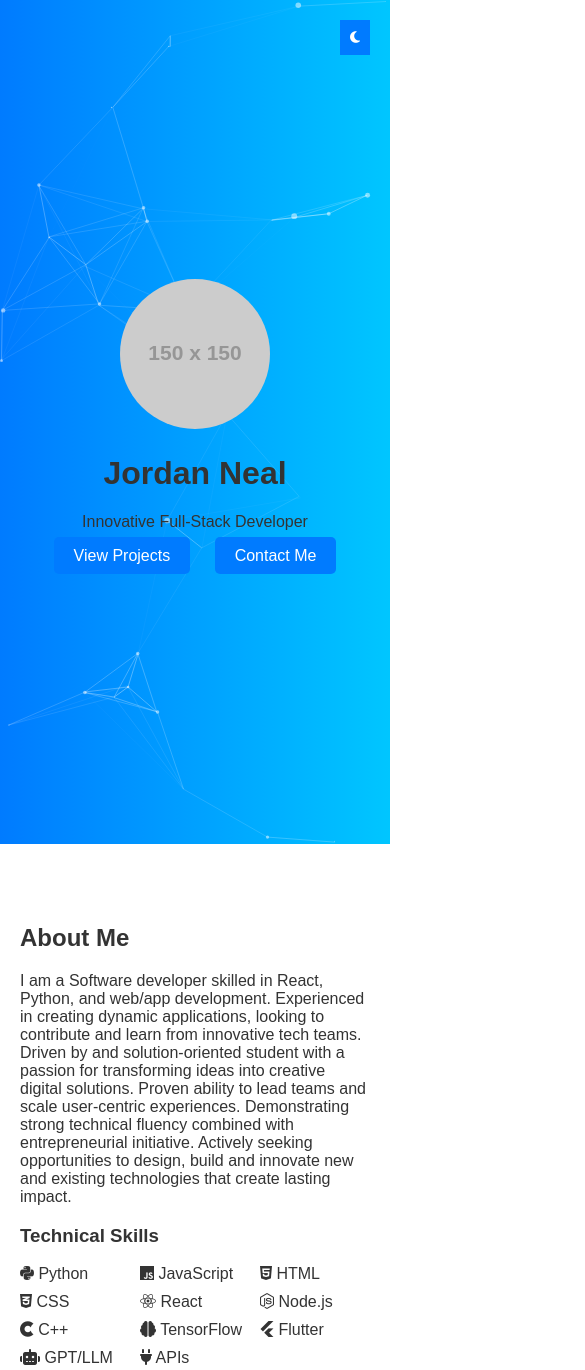
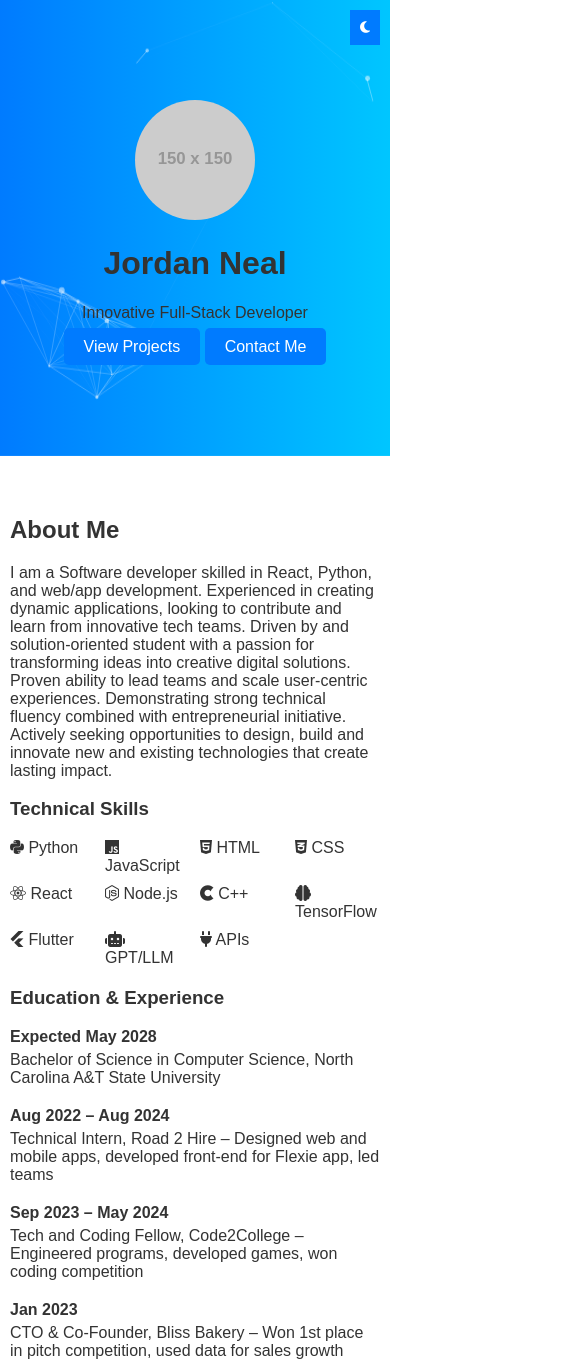
Before and after one commit to Jneal005/portfolio_02, a plain HTML site: page index.html in a window 390 px wide. Shown: the top 1370 px of the page, 585 px wide, since content can reach past the window. Drawn offline with nearby package versions, Linux system fonts and the light colour scheme; placeholder pictures from the web are drawn by us.

Commit message:
Update styles.css

```diff
--- a/styles.css
+++ b/styles.css
@@ -95,11 +95,16 @@ body {
 .timeline-item {
     display: flex;
     margin-bottom: 20px;
+    flex-wrap: wrap;
 }
 
 .timeline-date {
     flex: 0 0 150px;
     font-weight: bold;
+}
+
+.timeline-content {
+    flex: 1;
 }
 
 .project-grid {
@@ -159,6 +164,11 @@ input, textarea {
     text-align: center;
 }
 
+.map iframe {
+    width: 100%;
+    height: 300px;
+}
+
 footer {
     background: var(--secondary-bg);
     padding: 20px;
@@ -171,6 +181,7 @@ footer ul {
     display: flex;
     justify-content: center;
     gap: 20px;
+    flex-wrap: wrap;
 }
 
 #back-to-top {
@@ -224,4 +235,60 @@ footer ul {
     .project-grid, .blog-grid {
         grid-template-columns: 1fr;
     }
+
+    .timeline-item {
+        flex-direction: column;
+    }
+
+    .timeline-date {
+        flex: none;
+        margin-bottom: 5px;
+    }
+
+    .hero {
+        height: auto;
+        padding: 100px 20px;
+    }
+
+    .cta-buttons {
+        flex-direction: column;
+    }
+
+    .btn {
+        width: 100%;
+        margin: 10px 0;
+    }
+
+    .section {
+        padding: 40px 10px;
+    }
+
+    #theme-toggle {
+        top: 10px;
+        right: 10px;
+    }
+
+    #back-to-top {
+        bottom: 10px;
+        right: 10px;
+    }
 }
+
+@media (max-width: 480px) {
+    h1 {
+        font-size: 2em;
+    }
+
+    h2 {
+        font-size: 1.5em;
+    }
+
+    .profile-photo {
+        width: 120px;
+        height: 120px;
+    }
+
+    .skills-list ul {
+        grid-template-columns: repeat(auto-fit, minmax(80px, 1fr));
+    }
+}
```
